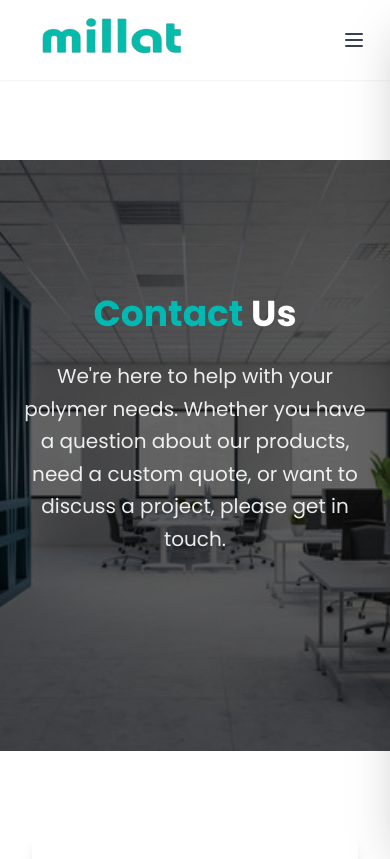
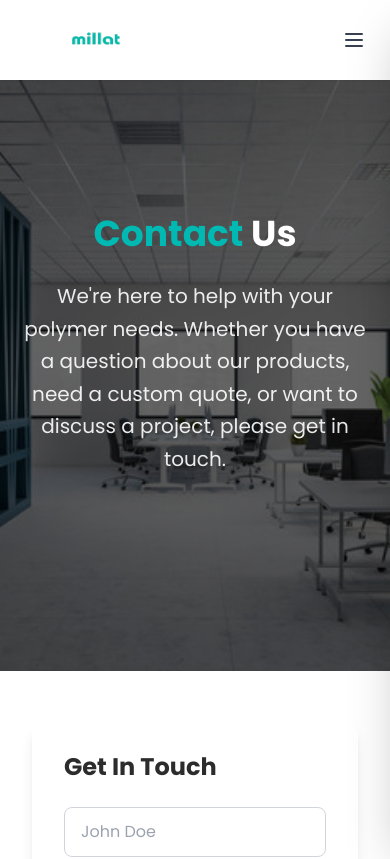
Before and after one commit to drazedco/millat-website-with-more-pages, a React (Vite) app: page /contact in a window 390 px wide. Shown: the top 859 px of the page. Built offline with nearby package versions, Linux system fonts and the light colour scheme.

Commit message:
Fix Mobile Header Blank Space

```diff
--- a/src/components/Header.tsx
+++ b/src/components/Header.tsx
@@ -78,13 +78,13 @@ const Header = () => {
         isScrolled ? 'bg-white shadow-lg' : 'bg-white shadow-sm'
       }`}
     >
-      <div className="max-w-7xl mx-auto px-4 h-full flex items-center justify-between py-4">
+      <div className="max-w-7xl mx-auto px-4 h-full flex items-center justify-between">
         {/* Logo */}
         <Link to="/">
           <img
             src="/images/logo.png"
             alt="Millat Polymer Logo"
-            className="w-48 lg:w-52 object-contain"
+            className="w-40 lg:w-52 object-contain h-16"
           />
         </Link>
 
--- a/src/components/HeroBanner.tsx
+++ b/src/components/HeroBanner.tsx
@@ -15,10 +15,10 @@ const HeroBanner: React.FC<HeroBannerProps> = ({
   title,
   subtitle,
   children,
-  className = "h-[70vh] hero-mobile-fix mt-20 lg:mt-0"
+  className = "h-[70vh] hero-mobile-fix"
 }) => {
   return (
-    <section className={`relative ${className} flex items-center justify-center overflow-hidden mb-8 md:mb-0`}>
+    <section className={`relative ${className} flex items-center justify-center overflow-hidden`}>
       {/* Background Video or Image */}
       {videoUrl ? (
         <video
```
